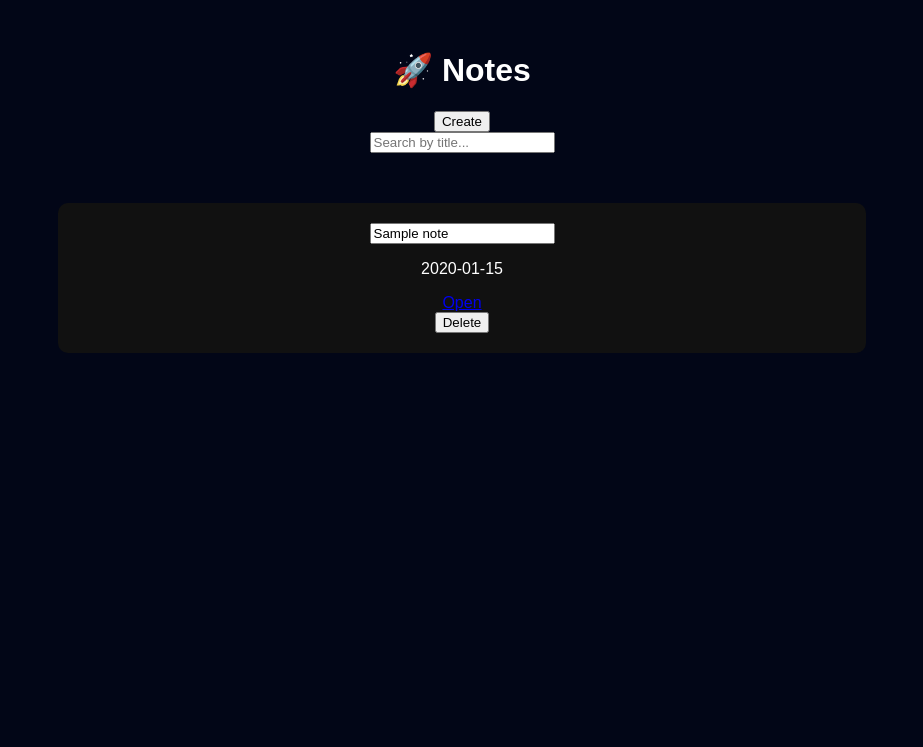
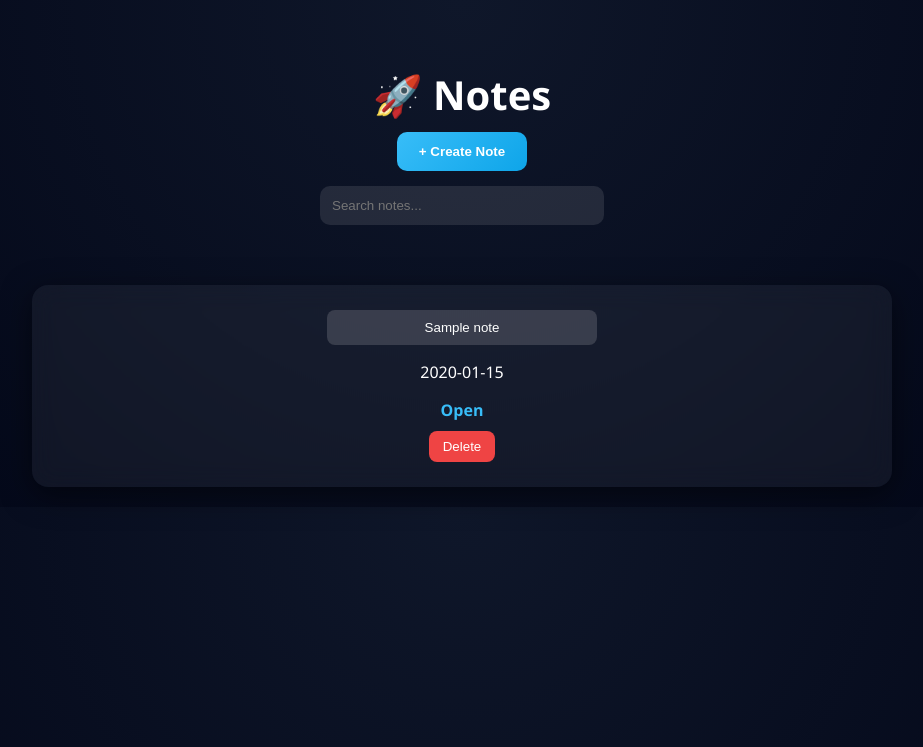
Before and after one commit to Sangini-Shee/CC_assignment, a Flask app: page / in a window 1280 px wide. Shown: the top 747 px of the page, without its empty margins (178-1101 px from the left). Run offline with Flask 3, Linux system fonts and the light colour scheme; the visitor is signed in with stand-in values (Sample User, id 1); tables that the repository leaves empty hold one stand-in row (values such as "Sample post").

Commit message:
search Ui

```diff
--- a/templates/index.html
+++ b/templates/index.html
@@ -1,24 +1,122 @@
 <!DOCTYPE html>
 <html>
 <head>
+<title>Notes</title>
+
 <style>
 body {
-    background:#020617;
-    color:white;
-    font-family:sans-serif;
-    margin:0;
+    margin: 0;
+    font-family: 'Segoe UI', sans-serif;
+    background: radial-gradient(circle at top, #0f172a, #020617);
+    color: white;
 }
+
+/* HEADER */
 .header {
-    text-align:center;
-    padding:30px;
+    text-align: center;
+    padding: 40px 20px;
 }
+
+.header h1 {
+    font-size: 2.5rem;
+    margin-bottom: 10px;
+}
+
+.create-btn {
+    background: linear-gradient(135deg, #38bdf8, #0ea5e9);
+    border: none;
+    padding: 12px 22px;
+    border-radius: 10px;
+    cursor: pointer;
+    font-weight: bold;
+    color: white;
+    transition: 0.3s;
+}
+
+.create-btn:hover {
+    transform: scale(1.05);
+    box-shadow: 0 0 20px rgba(56,189,248,0.6);
+}
+
+.search {
+    margin-top: 15px;
+    padding: 12px;
+    border-radius: 10px;
+    border: none;
+    width: 260px;
+    outline: none;
+    background: rgba(255,255,255,0.1);
+    color: white;
+}
+
+/* GRID */
+.container {
+    display: flex;
+    justify-content: center;
+}
+
+.notes-grid {
+    width: 80%;
+    max-width: 900px;
+}
+
+/* NOTE CARD */
 .note-card {
-    background:#111;
-    margin:20px auto;
-    padding:20px;
-    width:60%;
-    border-radius:10px;
-    text-align:center;
+    background: rgba(255,255,255,0.05);
+    backdrop-filter: blur(12px);
+    margin: 20px;
+    padding: 25px;
+    border-radius: 16px;
+    text-align: center;
+    box-shadow: 0 8px 30px rgba(0,0,0,0.5);
+    transition: 0.3s;
+}
+
+.note-card:hover {
+    transform: translateY(-5px) scale(1.01);
+}
+
+/* INPUT */
+.title {
+    padding: 10px;
+    border-radius: 8px;
+    border: none;
+    width: 250px;
+    background: rgba(255,255,255,0.15);
+    color: white;
+    text-align: center;
+}
+
+/* BUTTONS */
+.open {
+    color: #38bdf8;
+    text-decoration: none;
+    display: block;
+    margin-top: 12px;
+    font-weight: bold;
+}
+
+.delete {
+    background: #ef4444;
+    border: none;
+    padding: 8px 14px;
+    border-radius: 8px;
+    color: white;
+    margin-top: 10px;
+    cursor: pointer;
+    transition: 0.3s;
+}
+
+.delete:hover {
+    background: #dc2626;
+    transform: scale(1.05);
+}
+
+/* NO RESULTS */
+#noResults {
+    text-align: center;
+    margin-top: 20px;
+    opacity: 0.7;
 }
 </style>
 </head>
@@ -29,27 +127,37 @@ body {
     <h1>🚀 Notes</h1>
 
     <form action="/create" method="post">
-<button>Create</button>
+        <button class="create-btn">+ Create Note</button>
     </form>
 
-<input id="search" placeholder="Search by title...">
+    <input id="search" class="search" placeholder="Search notes...">
 </div>
+
+<div class="container">
+<div class="notes-grid">
 
 {% for note in notes %}
 <div class="note-card">
 
-<input class="title" value="{{note.title}}" oninput="renameNote({{note.id}}, this.value)">
+    <input class="title"
+           value="{{note.title}}"
+           oninput="renameNote({{note.id}}, this.value)">
 
     <p>{{note.last_updated}}</p>
 
-<a href="/note/{{note.id}}">Open</a>
+    <a class="open" href="/note/{{note.id}}">Open</a>
 
     <form action="/delete/{{note.id}}" method="post">
-<button>Delete</button>
+        <button class="delete">Delete</button>
     </form>
 
 </div>
 {% endfor %}
+
+<p id="noResults" style="display:none;">No notes found</p>
+
+</div>
+</div>
 
 <script>
 // rename
@@ -61,15 +169,23 @@ body:`title=${encodeURIComponent(title)}`
 });
 }
 
-// 🔥 FINAL SEARCH FIX (WORKS PERFECTLY)
+// 🔥 IMPROVED SEARCH
 document.getElementById("search").addEventListener("input", function(){
 let val = this.value.toLowerCase().trim();
+let visible = false;
 
 document.querySelectorAll(".note-card").forEach(card => {
 let title = card.querySelector(".title").value.toLowerCase();
 
-card.style.display = title.includes(val) ? "block" : "none";
+if (title.includes(val)) {
+    card.style.display = "block";
+    visible = true;
+} else {
+    card.style.display = "none";
+}
 });
+
+document.getElementById("noResults").style.display = visible ? "none" : "block";
 });
 </script>
 
```
Also changed, not shown: templates/note.html (+42 -7 lines). Lines whose indentation alone changed are shown as unchanged.
